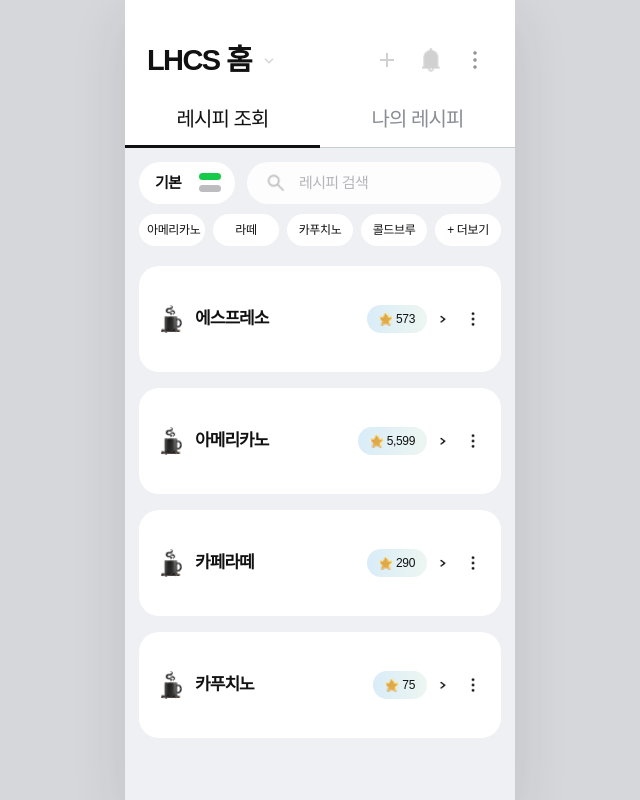
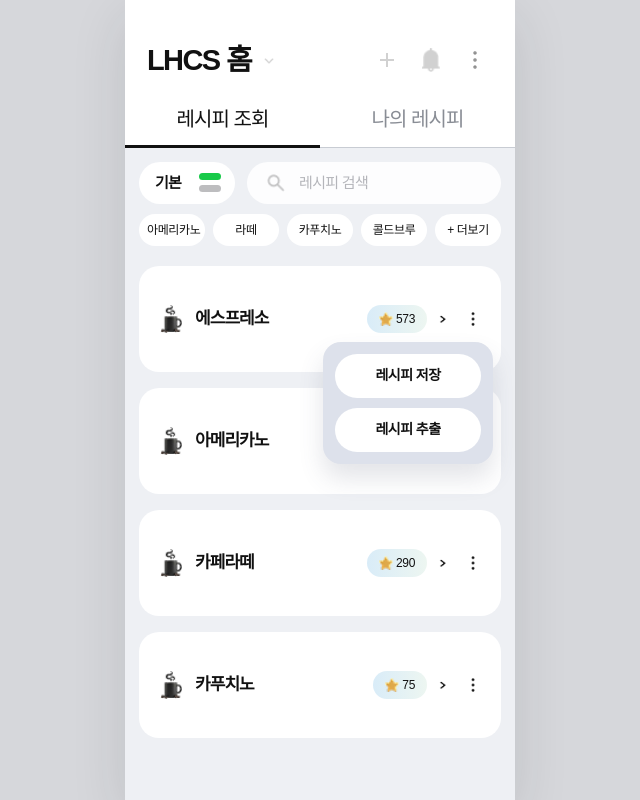
Before and after one commit to lgdx-finalpj/TheX_frontend, a React (Vite) app: page /devices/coffee-machine/view-basic-recipes in a window 1280 px wide. Both pictures are taken after a click on the button 793 px from the left and 319 px from the top of the page. Shown: the whole page, without its empty margins (320-960 px from the left). Built offline with nearby package versions, Linux system fonts and the light colour scheme.

Commit message:
feat: 레시피 저장, 추출 버튼그룹 추가

```diff
--- a/src/components/basic-recipes/BasicRecipeCard.tsx
+++ b/src/components/basic-recipes/BasicRecipeCard.tsx
@@ -1,3 +1,4 @@
+import { useEffect, useRef, useState } from "react";
 import coffeeCupIcon from "@/assets/icon_image/커피잔 아이콘.png";
 import starIcon from "@/assets/icon_image/별 아이콘.png";
 import chevronRightIcon from "@/assets/icon_image/keyboard_arrow_right_black.png";
@@ -9,6 +10,27 @@ interface BasicRecipeCardProps {
 }
 
 export default function BasicRecipeCard({ recipe }: BasicRecipeCardProps) {
+  const [isMenuOpen, setIsMenuOpen] = useState(false);
+  const menuRef = useRef<HTMLDivElement | null>(null);
+
+  useEffect(() => {
+    if (!isMenuOpen) {
+      return undefined;
+    }
+
+    const handlePointerDown = (event: MouseEvent) => {
+      if (!menuRef.current?.contains(event.target as Node)) {
+        setIsMenuOpen(false);
+      }
+    };
+
+    document.addEventListener("mousedown", handlePointerDown);
+
+    return () => {
+      document.removeEventListener("mousedown", handlePointerDown);
+    };
+  }, [isMenuOpen]);
+
   return (
     <article className="recipe-card">
       <div className="recipe-card__info">
@@ -29,9 +51,28 @@ export default function BasicRecipeCard({ recipe }: BasicRecipeCardProps) {
         <button type="button" className="icon-button" aria-label={`${recipe.name} 상세`}>
           <img src={chevronRightIcon} alt="" aria-hidden="true" />
         </button>
-        <button type="button" className="icon-button" aria-label={`${recipe.name} 옵션`}>
-          <img src={moreIcon} alt="" aria-hidden="true" />
-        </button>
+        <div className="recipe-card__menu-anchor" ref={menuRef}>
+          <button
+            type="button"
+            className="icon-button"
+            aria-label={`${recipe.name} 옵션`}
+            aria-expanded={isMenuOpen}
+            onClick={() => setIsMenuOpen((currentOpen) => !currentOpen)}
+          >
+            <img src={moreIcon} alt="" aria-hidden="true" />
+          </button>
+
+          {isMenuOpen ? (
+            <div className="recipe-card__menu" role="menu" aria-label={`${recipe.name} 액션`}>
+              <button type="button" className="recipe-card__menu-item" role="menuitem">
+                레시피 저장
+              </button>
+              <button type="button" className="recipe-card__menu-item" role="menuitem">
+                레시피 추출
+              </button>
+            </div>
+          ) : null}
+        </div>
       </div>
     </article>
   );
--- a/src/styles/global.css
+++ b/src/styles/global.css
@@ -286,6 +286,7 @@ input::placeholder {
 }
 
 .recipe-card {
+  position: relative;
   display: flex;
   align-items: center;
   justify-content: space-between;
@@ -327,6 +328,10 @@ input::placeholder {
   flex-shrink: 0;
 }
 
+.recipe-card__menu-anchor {
+  position: relative;
+}
+
 .recipe-card__score {
   display: inline-flex;
   align-items: center;
@@ -353,6 +358,29 @@ input::placeholder {
 .recipe-card__actions .icon-button img {
   width: 18px;
   height: 18px;
+}
+
+.recipe-card__menu {
+  position: absolute;
+  top: calc(100% + 8px);
+  right: -6px;
+  z-index: 20;
+  display: grid;
+  gap: 10px;
+  width: 170px;
+  padding: 12px;
+  border-radius: 18px;
+  background: #dde1eb;
+  box-shadow: 0 14px 24px rgba(82, 90, 110, 0.16);
+}
+
+.recipe-card__menu-item {
+  min-height: 44px;
+  border-radius: 999px;
+  background: #ffffff;
+  font-size: 14px;
+  font-weight: 700;
+  letter-spacing: -0.04em;
 }
 
 .recipe-page__empty {
```
